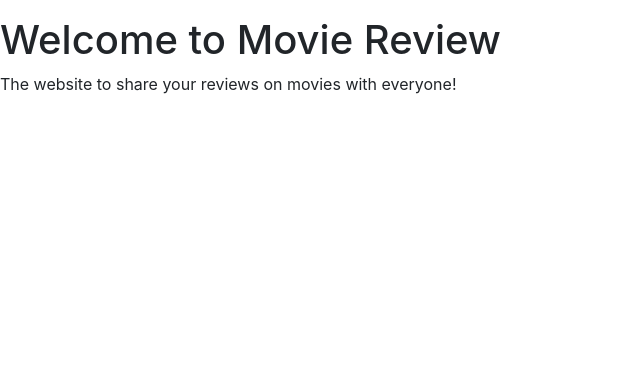
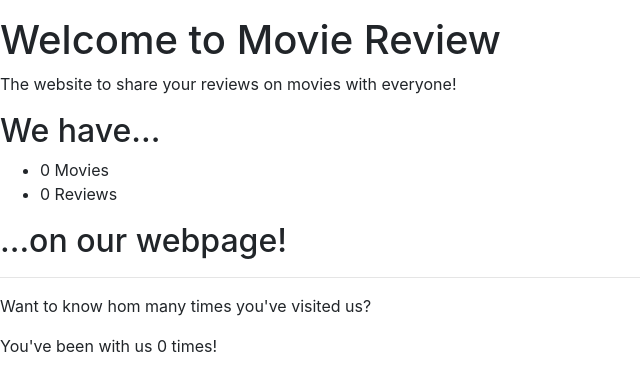
Before and after one commit to heyimfles/movie-reviews-mate-portfolio, a Django app: page / in a window 1280 px wide. Shown: the part 54-445 px from the top of the page, without its empty margins (0-640 px from the left). Run offline with Django 5.2, Linux system fonts and the light colour scheme; data that the repository does not hold is empty.

Commit message:
added nums on home page

```diff
--- a/templates/movie_review/index.html
+++ b/templates/movie_review/index.html
@@ -2,4 +2,14 @@
 {% block content %}
   <h1>Welcome to Movie Review</h1>
   <p>The website to share your reviews on movies with everyone!</p>
+  <h2>We have...</h2>
+  <ul>
+    <li>{{ num_movies }} Movie{{ num_movies|pluralize }}</li>
+    <li>{{ num_reviews }} Review{{ num_reviews|pluralize }}</li>
+  </ul>
+  <h2>...on our webpage!</h2>
+
+  <hr>
+  <p>Want to know hom many times you've visited us?</p>
+  <p>You've been with us {{ num_visits }} time{{ num_visits|pluralize }}!</p>
 {% endblock %}
```
